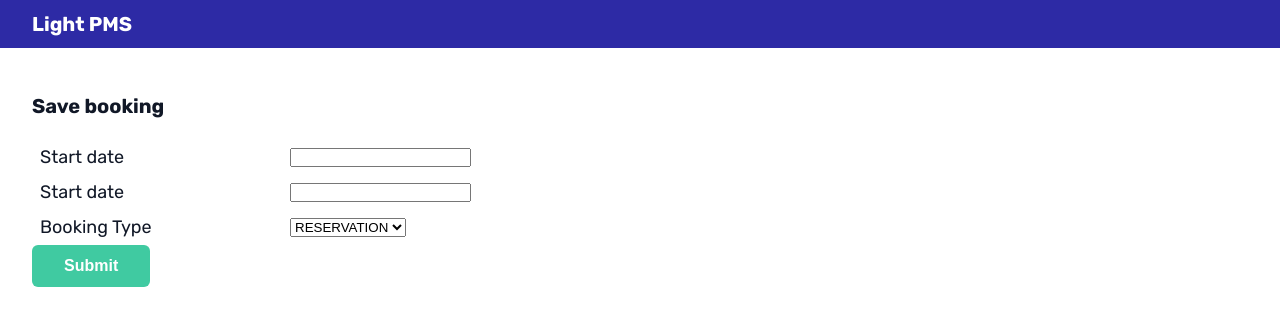
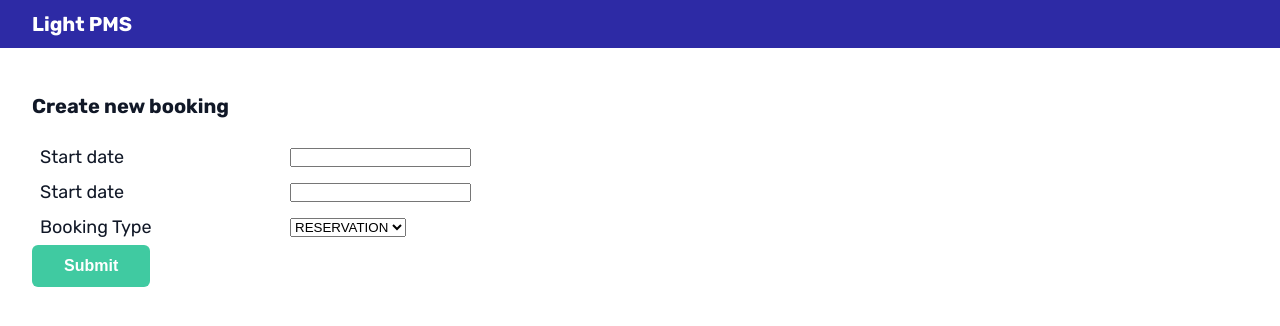
Before and after one commit to gentaliti/light-pms, a React (Create React App) app in the folder light-pms-ui/: page /#/properties/1/create-booking in a window 1280 px wide. Shown: the top 326 px of the page. Built offline with nearby package versions, Linux system fonts and the light colour scheme.

Commit message:
Rebook impl

```diff
--- a/light-pms-ui/src/routes/booking-page.js
+++ b/light-pms-ui/src/routes/booking-page.js
@@ -32,6 +32,9 @@ export default function BookingPage() {
             fetchBookings();
         });
     }
+    const onRebook = (booking) => {
+        navigate(`/properties/${propertyId}/create-booking?bookingId=${booking.id}`);
+    }
 
     const config = [
         {
@@ -57,9 +60,11 @@ export default function BookingPage() {
         {
             label: 'Modify',
             render: (row) => <div className="flex space-around">
-                <PmsLink primary onClick={() => navigate(`/properties/${propertyId}/update-booking/${row.id}`)}>Edit</PmsLink>
+                <PmsLink primary
+                         onClick={() => navigate(`/properties/${propertyId}/update-booking/${row.id}`)}>Edit</PmsLink>
                 <Button warning onClick={() => onBookingCancel(row)}>Cancel</Button>
                 <Button danger onClick={() => onBookingDelete(row)}>Delete</Button>
+                <Button secondary onClick={() => onRebook(row)}>Rebook</Button>
             </div>
         }
     ];
@@ -71,7 +76,9 @@ export default function BookingPage() {
         fetchBookings();
     }, []);
 
-    const content = bookings.length > 0 ?  <SortableTable className="width-full" data={bookings} config={config} keyFn={keyFn}/> : <h3>No bookings yet...</h3>
+    const content = bookings.length > 0 ?
+        <SortableTable className="width-full" data={bookings} config={config} keyFn={keyFn}/> :
+        <h3>No bookings yet...</h3>
 
     return <div className="page booking-page">
         <div className="container">
--- a/light-pms-ui/src/routes/create-booking-page.jsx
+++ b/light-pms-ui/src/routes/create-booking-page.jsx
@@ -1,6 +1,6 @@
-import {useNavigate, useParams} from "react-router-dom";
+import {useNavigate, useParams, useSearchParams} from "react-router-dom";
 import axios from "axios";
-import {useState} from "react";
+import {useEffect, useState} from "react";
 import DatePicker from "react-datepicker";
 import "react-datepicker/dist/react-datepicker.css";
 import dateFormat from "dateformat";
@@ -11,9 +11,33 @@ export default function CreateBooking() {
     const {propertyId} = useParams();
     const navigate = useNavigate();
 
+
     const [startDate, setStartDate] = useState(null);
     const [endDate, setEndDate] = useState(null);
     const [bookingType, setBookingType] = useState('RESERVATION');
+
+    const [searchParams, setSearchParams] = useSearchParams();
+    const bookingId = searchParams.get("bookingId");
+
+    const fetchBooking = async () => {
+        if (!bookingId) {
+            console.log('here');
+            setStartDate(null);
+            setEndDate(null);
+            setBookingType(null);
+            return;
+        }
+        const res = await axios.get(`${API_URL}/booking/${bookingId}`);
+
+        setStartDate(Date.parse(res.data.startDate));
+        setEndDate(Date.parse(res.data.endDate));
+        setBookingType(res.data.type);
+    }
+
+    useEffect(() => {
+        fetchBooking();
+    }, []);
+
 
     const onSubmit = async (event) => {
         event.preventDefault();
@@ -66,9 +90,10 @@ export default function CreateBooking() {
 
     </div>
 
+    const header = bookingId ? <h1>{`Rebooking a new booking from id: ${bookingId}`}</h1> : <h1>Create new booking</h1>
 
     return <div className='page container'>
-        <h1>Save booking</h1>
+        {header}
         {createBookingForm}
     </div>
 }
```
